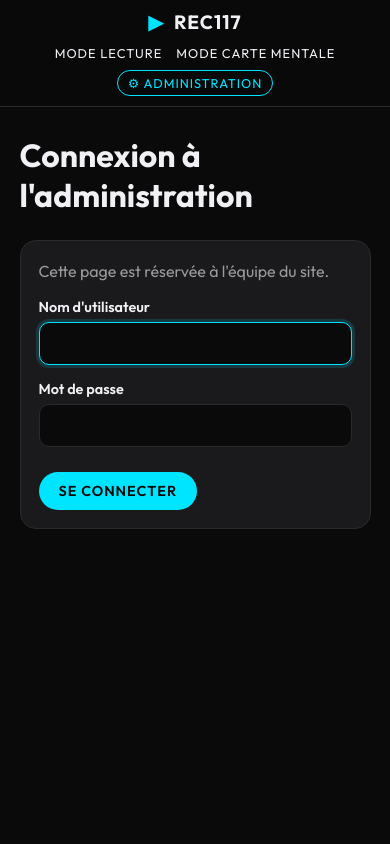
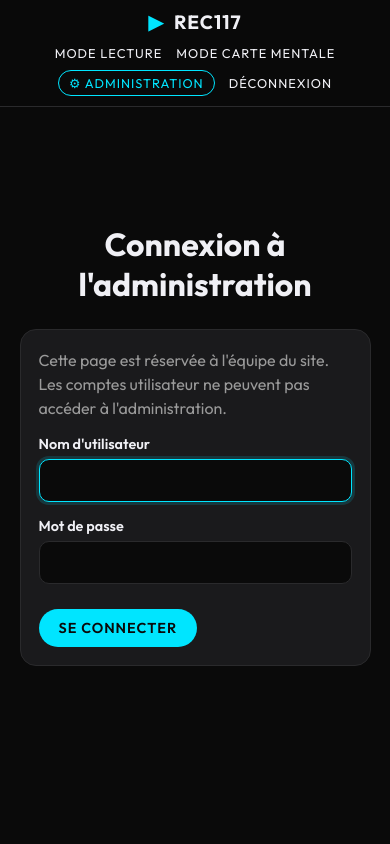
Before and after one commit to alexandre1dias/SAE_BUT3_Site_Navigateur_Video, a Django app: page /rec117/administration/connexion/ in a window 390 px wide. Run offline with Django 5.2, Linux system fonts and the light colour scheme; the visitor is signed in with stand-in values (Sample User, id 1).

Commit message:
ajout des comptes admin et user, protection +  du menu admin

```diff
--- a/SaeProj/SaeProj/settings.py
+++ b/SaeProj/SaeProj/settings.py
@@ -118,10 +118,7 @@ USE_TZ = True
 STATIC_URL = 'static/'
 
 
-# Page d'administration des vidéos
-# True  : la page est accessible à tous, sans connexion (choix actuel du projet)
-# False : la page est réservée aux comptes staff (connexion avec admin / rec117 par exemple)
-ADMINISTRATION_OUVERTE = True
+# L'administration des vidéos est toujours réservée aux comptes staff.
 LOGIN_URL = 'admin_connexion'
 LOGIN_REDIRECT_URL = 'admin_videos'
 
--- a/SaeProj/rec117/static/rec117/css/admin.css
+++ b/SaeProj/rec117/static/rec117/css/admin.css
@@ -8,6 +8,25 @@ body {
     padding: 20px 5% 60px 5%;
     max-width: 1300px;
     margin: 0 auto;
+}
+
+.admin--auth {
+    box-sizing: border-box;
+    min-height: calc(100vh - 80px);
+    display: flex;
+    flex-direction: column;
+    justify-content: center;
+    align-items: center;
+}
+
+.admin--auth .admin-entete {
+    justify-content: center;
+    text-align: center;
+}
+
+.admin--auth .admin-connexion {
+    width: min(100%, 420px);
+    box-sizing: border-box;
 }
 
 .admin-entete {
@@ -431,7 +450,7 @@ body {
     margin: 0;
 }
 
-/* --- Suppression / connexion --- */
+/* --- Suppression / authentification --- */
 .admin-confirmation {
     display: flex;
     gap: 25px;
@@ -459,6 +478,10 @@ body {
 
 /* --- Téléphone --- */
 @media (max-width: 700px) {
+    .admin--auth {
+        min-height: calc(100vh - 115px);
+    }
+
     .admin-carte {
         padding: 18px;
     }
--- a/SaeProj/rec117/static/rec117/css/common.css
+++ b/SaeProj/rec117/static/rec117/css/common.css
@@ -103,6 +103,27 @@ header {
     border: 1px solid var(--primary-accent);
 }
 
+.nav-session {
+    display: inline;
+    margin-left: 30px;
+}
+
+.nav-session button {
+    background: none;
+    border: 0;
+    color: var(--text-color);
+    cursor: pointer;
+    font: inherit;
+    font-size: 1rem;
+    letter-spacing: 1px;
+    padding: 5px 0;
+    text-transform: uppercase;
+}
+
+.nav-session button:hover {
+    color: var(--primary-accent);
+}
+
 /* --- Pastille de couleur musicale --- */
 .color-badge {
     display: inline-block;
@@ -139,6 +160,14 @@ header {
         font-size: 0.8rem;
     }
 
+    .nav-session {
+        margin-left: 0;
+    }
+
+    .nav-session button {
+        font-size: 0.8rem;
+    }
+
     .nav-links a.nav-admin {
         padding: 4px 10px;
     }
--- a/SaeProj/rec117/templates/rec117/administration/base_admin.html
+++ b/SaeProj/rec117/templates/rec117/administration/base_admin.html
@@ -7,7 +7,7 @@
 {% endblock %}
 
 {% block content %}
-<main class="admin">
+<main class="admin{% if request.resolver_match.url_name == 'admin_connexion' or request.resolver_match.url_name == 'connexion' or request.resolver_match.url_name == 'inscription' %} admin--auth{% endif %}">
     <div class="admin-entete">
         <h1 class="row-title">{% block titre_admin %}{% endblock %}</h1>
     </div>
--- a/SaeProj/rec117/templates/rec117/administration/connexion.html
+++ b/SaeProj/rec117/templates/rec117/administration/connexion.html
@@ -9,7 +9,7 @@
             <p class="admin-message admin-message--warning">Le compte « {{ user.username }} » n'a pas accès à l'administration.
                 Connectez-vous avec un compte de l'équipe (staff).</p>
         {% else %}
-            <p class="admin-aide">Cette page est réservée à l'équipe du site.</p>
+            <p class="admin-aide">Cette page est réservée à l'équipe du site. Les comptes utilisateur ne peuvent pas accéder à l'administration.</p>
         {% endif %}
 
         <form method="post" class="admin-formulaire">
--- a/SaeProj/rec117/templates/rec117/base.html
+++ b/SaeProj/rec117/templates/rec117/base.html
@@ -15,7 +15,18 @@
             {% with page=request.resolver_match.url_name %}
             <a href="{% url 'home' %}" {% if page == 'home' or page == 'home_base' %}class="active"{% endif %}>Mode Lecture</a>
             <a href="{% url 'mind_map' %}" {% if page == 'mind_map' %}class="active"{% endif %}>Mode Carte Mentale</a>
-            <a href="{% url 'admin_videos' %}" class="nav-admin{% if 'admin_' in page %} active{% endif %}">⚙ Administration</a>
+            {% if user.is_authenticated %}
+                {% if user.is_staff %}
+                    <a href="{% url 'admin_videos' %}" class="nav-admin{% if 'admin_' in page %} active{% endif %}">⚙ Administration</a>
+                {% endif %}
+                <form method="post" action="{% url 'deconnexion' %}" class="nav-session">
+                    {% csrf_token %}
+                    <button type="submit">Déconnexion</button>
+                </form>
+            {% else %}
+                <a href="{% url 'connexion' %}" {% if page == 'connexion' %}class="active"{% endif %}>Connexion</a>
+                <a href="{% url 'inscription' %}" {% if page == 'inscription' %}class="active"{% endif %}>Créer un compte</a>
+            {% endif %}
             {% endwith %}
         </nav>
     </header>
--- a/SaeProj/rec117/urls.py
+++ b/SaeProj/rec117/urls.py
@@ -6,6 +6,9 @@ urlpatterns = [
     path("", views.HomeView.as_view(), name="home"),
     path("home/", views.HomeView.as_view(), name="home_base"),
     path("mindmap/", views.MindMapView.as_view(), name="mind_map"),
+    path("connexion/", views.ConnexionUtilisateurView.as_view(), name="connexion"),
+    path("deconnexion/", LogoutView.as_view(next_page="home"), name="deconnexion"),
+    path("inscription/", views.inscription, name="inscription"),
 
     # Administration des vidéos (réservée aux comptes staff)
     path("administration/", views_admin.accueil, name="admin_videos"),
--- a/SaeProj/rec117/views_admin.py
+++ b/SaeProj/rec117/views_admin.py
@@ -5,12 +5,12 @@ True = ouverte à tous ; False = réservée aux comptes « staff » (équipe) de
 """
 from functools import wraps
 
-from django.conf import settings
 from django.contrib import messages
 from django.contrib.auth.decorators import user_passes_test
 from django.contrib.auth.views import LoginView
 from django.db.models import Q
 from django.shortcuts import get_object_or_404, redirect, render
+from django.urls import reverse
 
 from .forms import ExtraitForm, InterviewForm, UrlForm
 from .infos_video import recuperer_infos
@@ -30,21 +30,21 @@ CHAMPS_PRINCIPAUX = {
 
 
 def staff_requis(vue):
-    """Si l'administration n'est pas ouverte à tous, redirige vers la page de connexion
-    les visiteurs qui ne sont pas membres de l'équipe."""
-    vue_protegee = user_passes_test(lambda u: u.is_active and u.is_staff, login_url='admin_connexion')(vue)
-
-    @wraps(vue)
-    def verifier(request, *args, **kwargs):
-        if getattr(settings, 'ADMINISTRATION_OUVERTE', False):
-            return vue(request, *args, **kwargs)
-        return vue_protegee(request, *args, **kwargs)
-    return verifier
+    """Réserve les vues d'administration aux comptes actifs de l'équipe."""
+    return user_passes_test(
+        lambda user: user.is_active and user.is_staff,
+        login_url='admin_connexion',
+    )(vue)
 
 
 class ConnexionView(LoginView):
     template_name = 'rec117/administration/connexion.html'
     redirect_authenticated_user = False
+
+    def get_success_url(self):
+        if not self.request.user.is_staff:
+            return reverse('home')
+        return super().get_success_url()
 
 
 @staff_requis
```
Also changed, not shown: SaeProj/rec117/forms.py (+24 -0 lines), SaeProj/rec117/templates/rec117/administration/connexion_utilisateur.html (added, +29 -0 lines), SaeProj/rec117/templates/rec117/administration/inscription.html (added, +27 -0 lines), SaeProj/rec117/tests.py (+38 -11 lines), SaeProj/rec117/views.py (+27 -0 lines), README.md.
